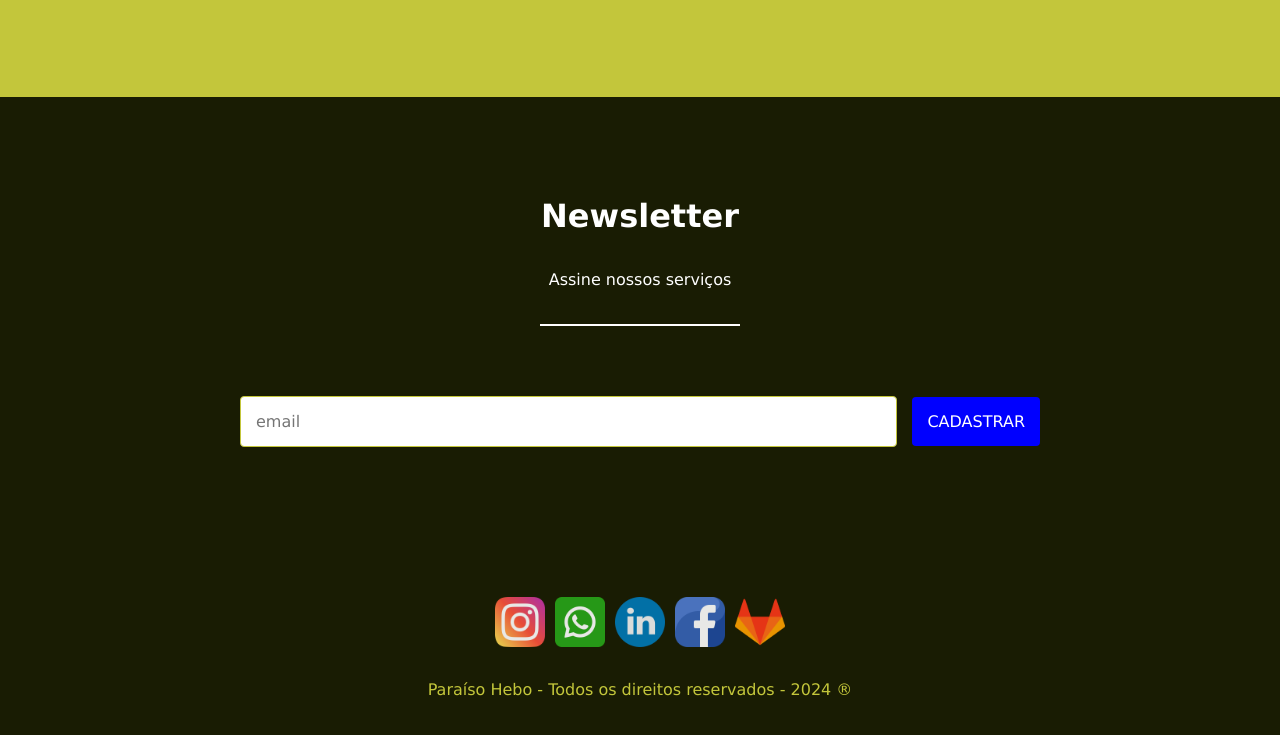
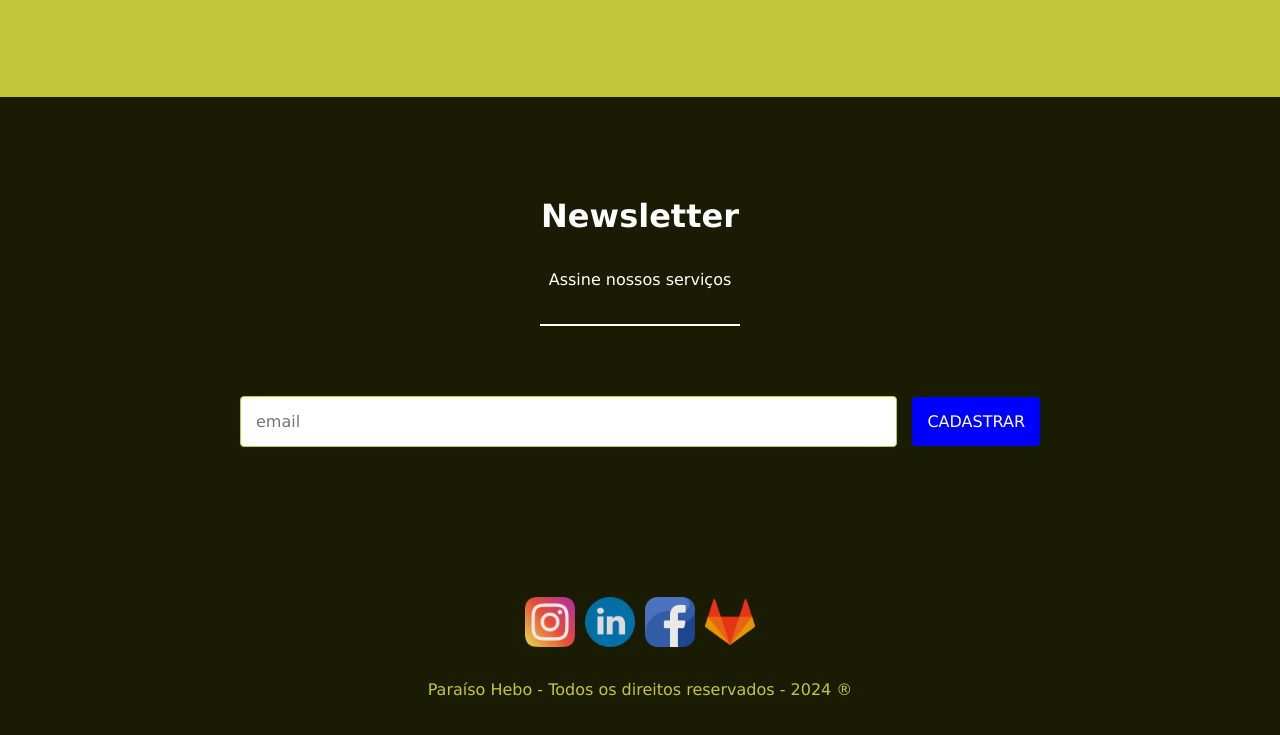
Before and after one commit to alionehebo/Flexbox, a plain HTML site: page index.html in a window 1280 px wide. Shown: the part 2424-3159 px from the top of the page. Drawn offline with Linux system fonts and the light colour scheme.

Commit message:
Actualização

```diff
--- a/index.html
+++ b/index.html
@@ -86,11 +86,10 @@
 
 <footer>
     <ul>
-        <li><a href="https://www.instagram/alionehebo_05" target="_blank"><img class="icons" src="img/instagram_2111463.png" alt=""></a></li>
-        <li><a href="https://www.whatsapp/alionehebo" target="_blank"><img class="icons" src="img/whatsapp_3536445.png" alt=""></a></li>
-        <li><a href="https://www.linkedin/" target="_blank"><img class="icons" src="img/linkedin_145807.png" alt=""></a></li>
-        <li><a href="https://www.facebook/alionemessiasstilton" target="_blank"><img class="icons" src="img/facebook_2504903.png" alt=""></a></li>
-        <li><a href="https://www.github/alionehebo" target="_blank"><img class="icons" src="img/gitlab.png" alt=""></a></li>
+        <li><a href="https://www.instagram.com/alione_hebo05/" target="_blank"><img class="icons" src="img/instagram_2111463.png" alt=""></a></li>
+        <li><a href="https://www.linkedin.com/in/alione-hebo-ab464b2b4/" target="_blank"><img class="icons" src="img/linkedin_145807.png" alt=""></a></li>
+        <li><a href="https://web.facebook.com/alionemessiasstilton.stilton/" target="_blank"><img class="icons" src="img/facebook_2504903.png" alt=""></a></li>
+        <li><a href="https://github.com/alionehebo" target="_blank"><img class="icons" src="img/gitlab.png" alt=""></a></li>
     </ul>
     <p> Paraíso Hebo - Todos os direitos reservados - 2024 &reg;</p>
 </footer>
```
